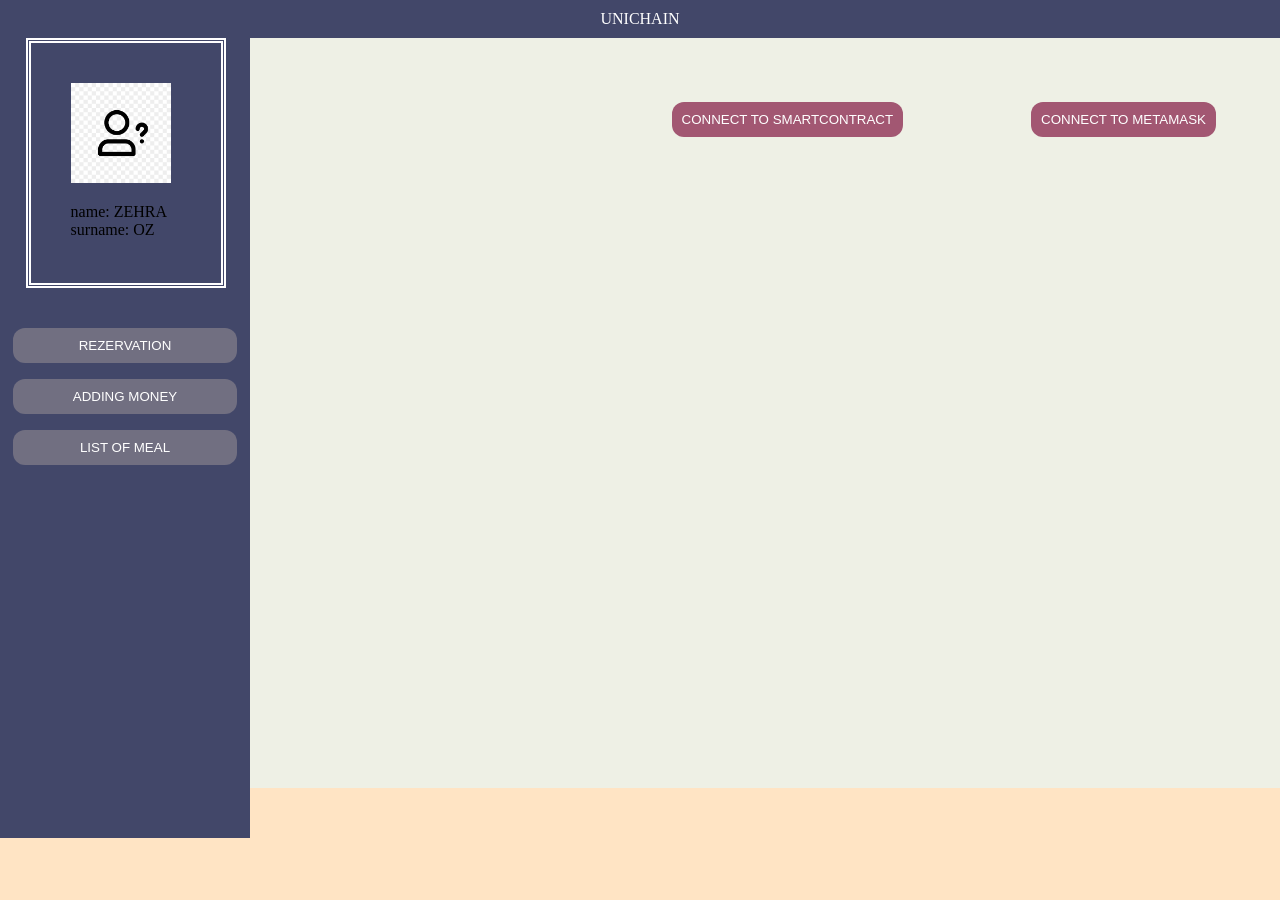
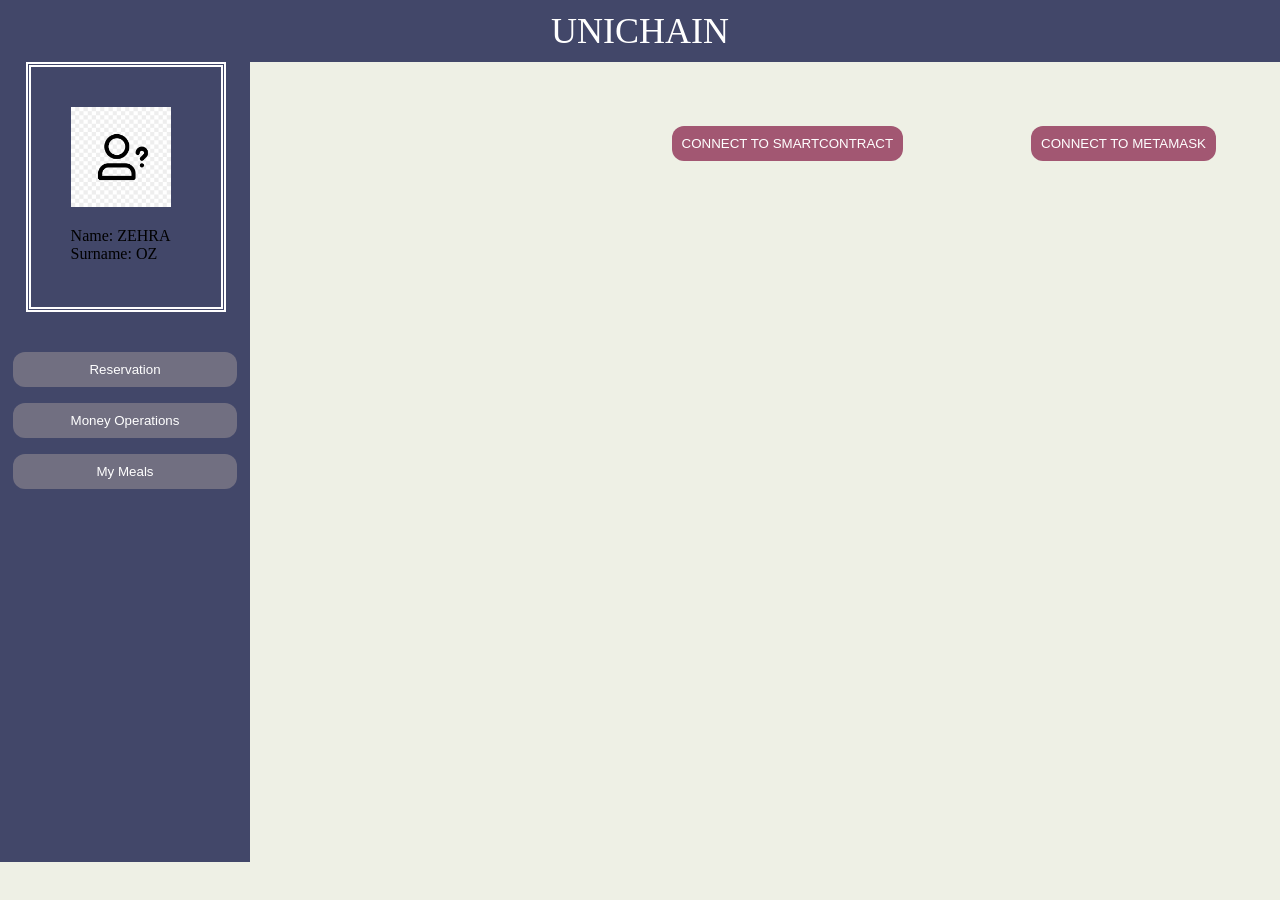
Before and after one commit to zehraozturkk/UniChain, a website: page index.html in a window 1280 px wide. Shown: the top 900 px of the page. Before the commit the page ends 838 px from the top, so only its background shows below. Drawn offline with Linux system fonts and the light colour scheme.

Commit message:
Css updated

```diff
--- a/index.html
+++ b/index.html
@@ -13,14 +13,14 @@
     <div id="nav-bar">
         <div id="profile">
             <img class="img" src="./undefinedimg.png" alt="someone">
-            <p>name: ZEHRA</p>
-            <p>surname: OZ</p>
+            <p>Name: ZEHRA</p>
+            <p>Surname: OZ</p>
         </div>
         <div id="buttons">
 
-            <button class="button">REZERVATION</button>
-            <button class="button">ADDING MONEY</button>
-            <button class="button">LIST OF MEAL</button>
+            <button class="button">Reservation</button>
+            <button class="button">Money Operations</button>
+            <button class="button">My Meals</button>
         </div>
     </div>
     <div id="container">
--- a/style.css
+++ b/style.css
@@ -6,15 +6,17 @@
     list-style: none;
 }
 
-body {
-    background-color: bisque;
-}
 
 header {
     background-color: #424769;
     color: #fff;
     padding: 10px;
     text-align: center;
+    font-size: 36px;
+}
+
+body {
+    overflow: hidden;
 }
 
 #nav-bar {
@@ -56,7 +58,7 @@ header {
 }
 
 #container {
-    height: 750px;
+    height: 2000px;
     width: 100%;
     background-color: #EEF0E5;
 
```
